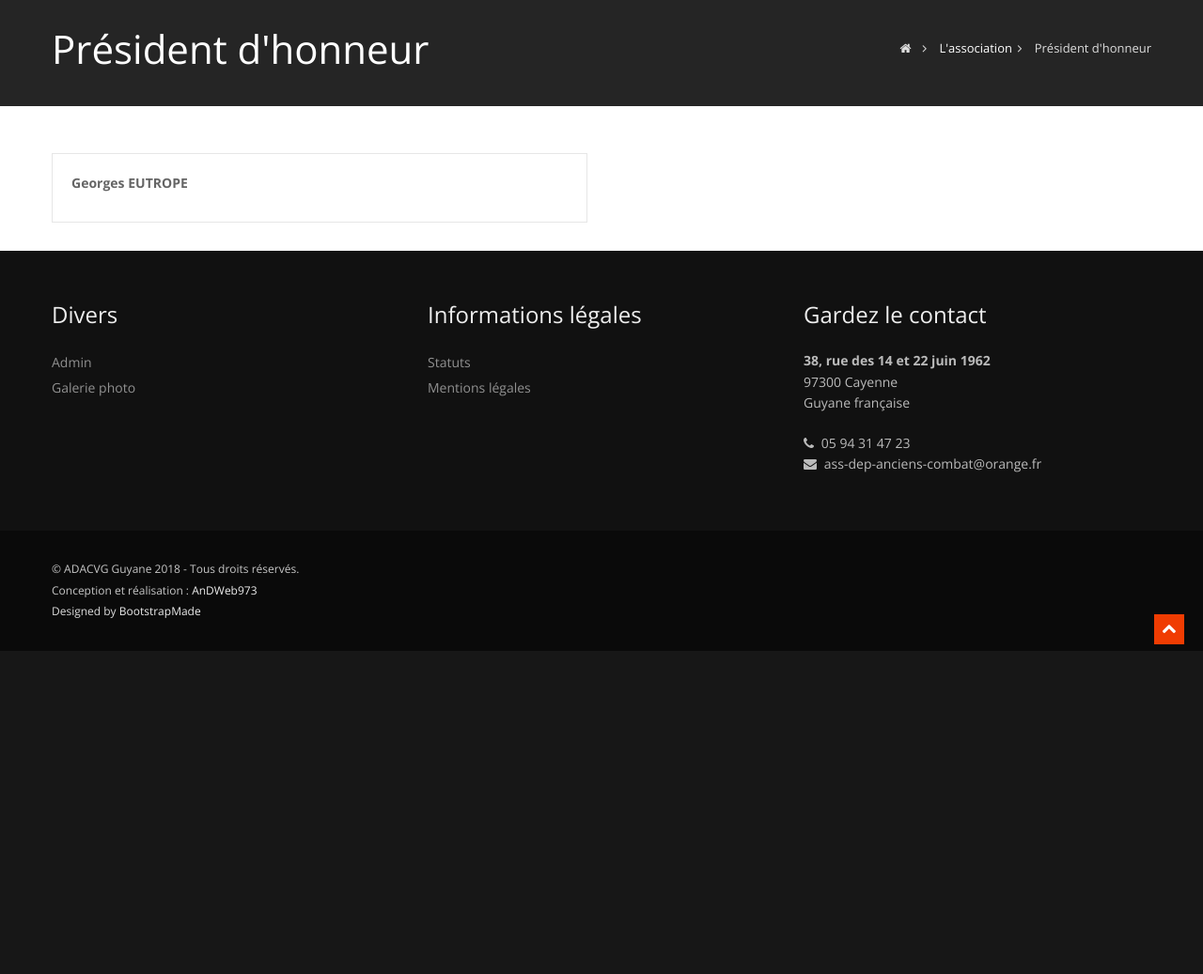
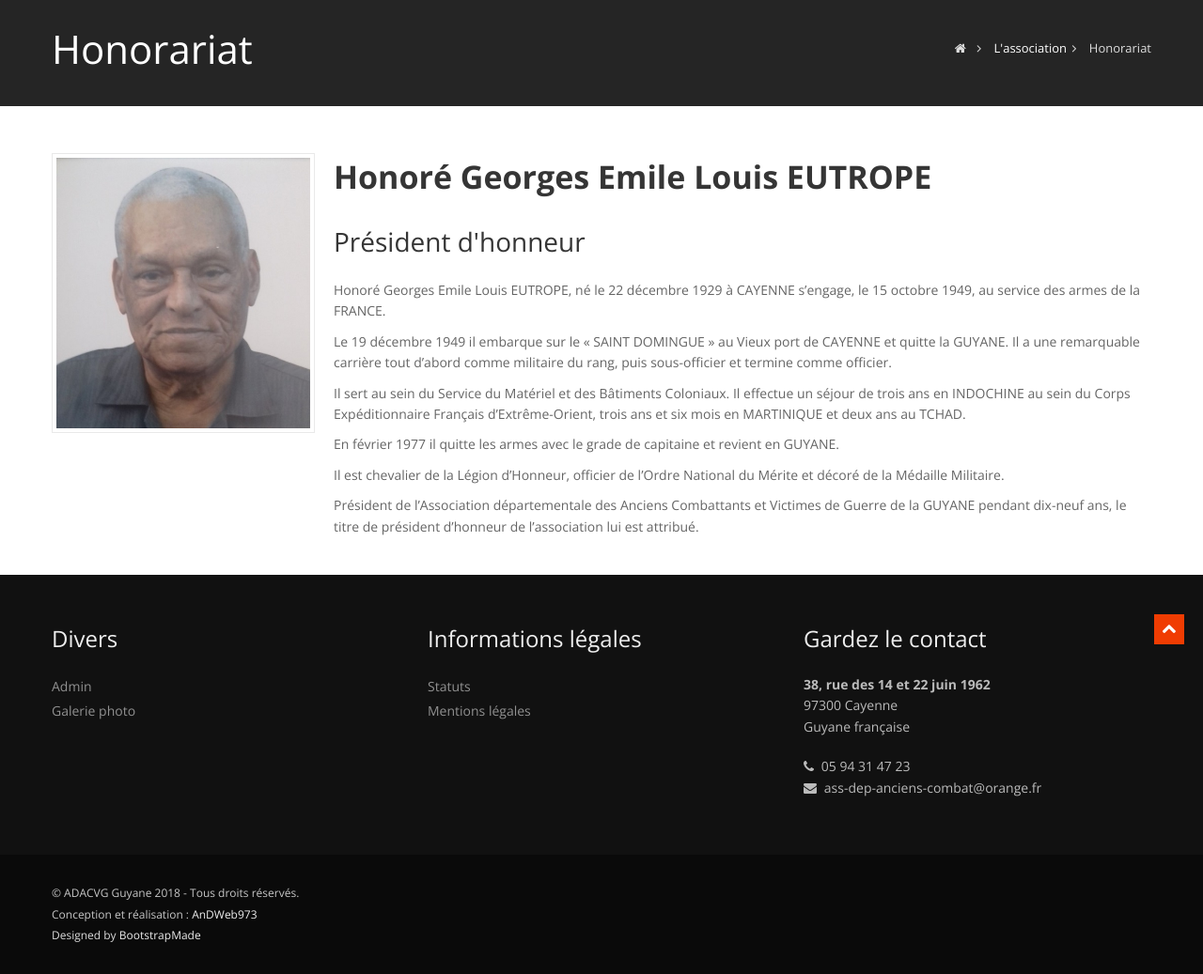
Before and after one commit to Anne973/acg, a Symfony app: template templates/presentation/former.html.twig in a window 1280 px wide. Shown: the part 115-1152 px from the top of the page at 94% size. Before the commit the page ends 808 px from the top, so only its background shows below. Run offline with Twig, Linux system fonts and the light colour scheme; the template is opened without the code that fills it, so the values that code supplies are empty; some libraries are stand-ins or nearby versions.

Commit message:
page honorariat

```diff
--- a/src/Controller/PresentationController.php
+++ b/src/Controller/PresentationController.php
@@ -32,9 +32,9 @@ class PresentationController extends Controller
     }
 
     /**
-     * @Route("/honorary_president", name="honorary_president")
+     * @Route("/honorary", name="honorary")
      */
-    public function formerPresidentsAction()
+    public function honoraryAction()
     {
         return $this-> render('presentation/former.html.twig');
     }
--- a/templates/base.html.twig
+++ b/templates/base.html.twig
@@ -187,7 +187,7 @@
                                         <ul class="dropdown-menu">
                                             <li><a href="{{ path ('presentation') }}">Présentation</a></li>
                                             <li><a href="{{ path ('conseil_administration') }}">Le conseil d'administration</a></li>
-                                            <li><a href="{{ path ('honorary_president') }}">Président d'honnneur</a></li>
+                                            <li><a href="{{ path ('honorary') }}">Honorariat</a></li>
                                         </ul>
                                     </li>
                                     <li>
--- a/templates/presentation/former.html.twig
+++ b/templates/presentation/former.html.twig
@@ -1,5 +1,5 @@
 {% extends 'base.html.twig' %}
-{% block title %}Président d'honneur -{% endblock %}
+{% block title %}Honorariat -{% endblock %}
 {% block content %}
 
         <!-- end header -->
@@ -8,14 +8,14 @@
                 <div class="row">
                     <div class="span5">
                         <div class="inner-heading">
-                            <h2>Président d'honneur</h2>
+                            <h2>Honorariat</h2>
                         </div>
                     </div>
                     <div class="span7">
                         <ul class="breadcrumb">
                             <li><a href="#"><i class="icon-home"></i></a><i class="icon-angle-right"></i></li>
                             <li><a href="#">L'association</a><i class="icon-angle-right"></i></li>
-                            <li class="active">Président d'honneur</li>
+                            <li class="active">Honorariat</li>
                         </ul>
                     </div>
                 </div>
@@ -24,17 +24,31 @@
         <section id="content">
             <div class="container">
                 <div class="row">
-                    <div class="span6">
-                        <div class="wrapper">
-                            <div class="testimonial">
-                                <div class="author">
-                                    <p class="name">
-                                        Georges EUTROPE
-                                    </p>
+                    <div class="span3">
+                        <img src="{{ asset('img/dummies/team7.jpg') }}" alt="Georges EUTROPE, président honoraire de l'ADACVG973" class="img-polaroid"/>
 
-                                </div>
-                            </div>
-                        </div>
+                    </div>
+                    <div class="span9">
+                        <h3>
+                            <strong>Honoré Georges Emile Louis EUTROPE </strong>
+                        </h3>
+                        <h4>
+                            Président d'honneur
+                        </h4>
+                        <p>Honoré Georges Emile Louis EUTROPE, né le 22 décembre 1929 à CAYENNE s’engage, le 15 octobre 1949, au service des armes de la FRANCE.</p>
+
+                       <p>Le 19 décembre 1949 il embarque sur le « SAINT DOMINGUE » au Vieux port de CAYENNE et quitte la GUYANE. Il a une remarquable carrière tout d’abord comme militaire du rang, puis sous-officier et termine comme officier.</p>
+
+                        <p>Il sert au sein du Service du Matériel et des Bâtiments Coloniaux. Il effectue un séjour de trois ans en INDOCHINE au sein du Corps Expéditionnaire Français d’Extrême-Orient, trois ans et six mois en MARTINIQUE et deux ans au TCHAD.</p>
+
+                        <p>En février 1977 il quitte les armes avec le grade de capitaine et revient en GUYANE.</p>
+
+                        <p>Il est chevalier de la Légion d’Honneur, officier de l’Ordre National du Mérite et décoré de la Médaille Militaire.</p>
+
+                        <p>Président de l’Association départementale des Anciens Combattants et Victimes de Guerre de la GUYANE pendant dix-neuf ans, le titre de président d’honneur de l’association lui est attribué.</p>
+
+
+
                     </div>
 
                 </div>
```
Also changed, not shown: public/img/dummies/team7.jpg (added).
